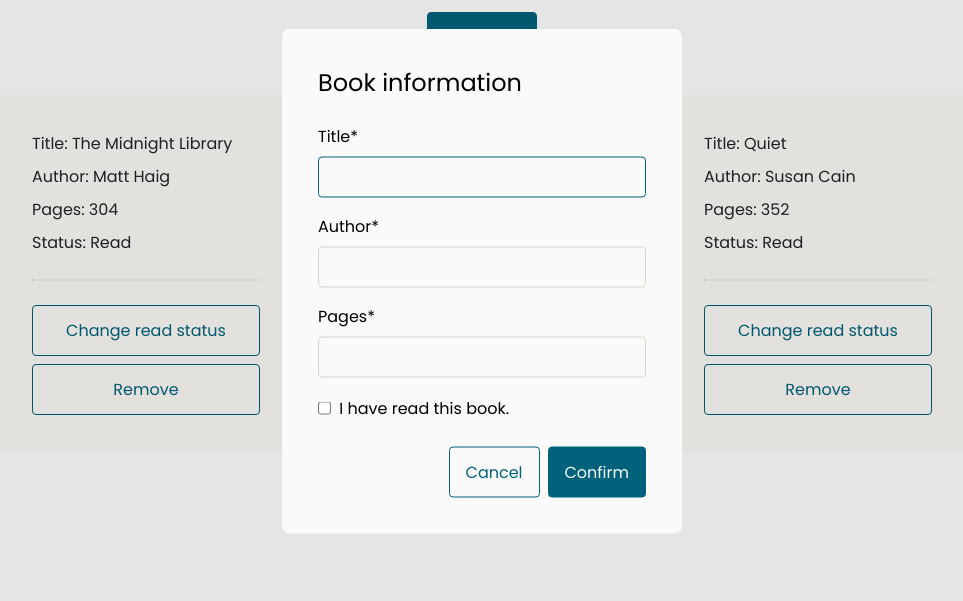
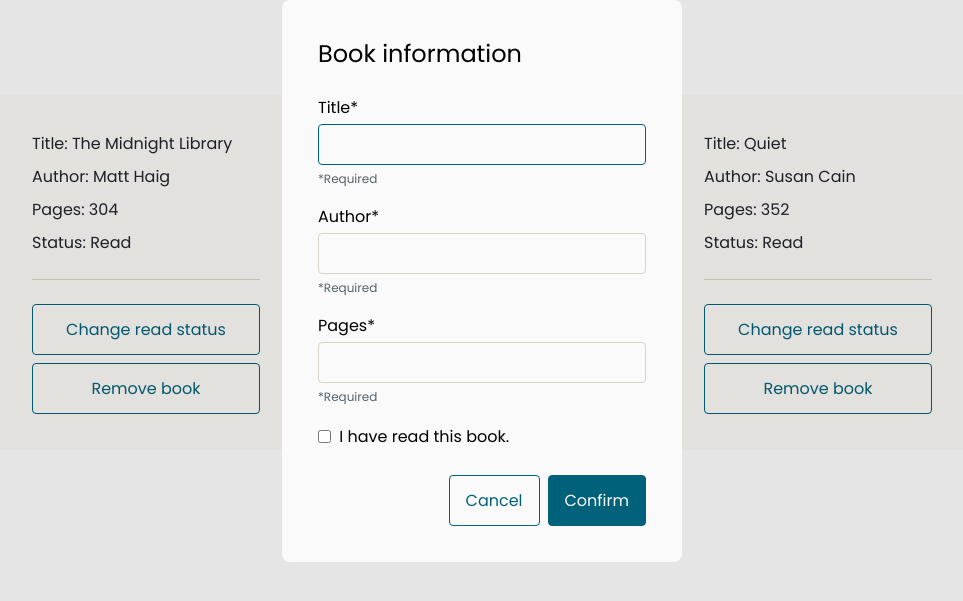
Before and after one commit to erin-yl/javascript-exercises, a plain HTML site: page library/index.html in a window 1280 px wide. Both pictures are taken after a click on the button "Add book". Shown: the part 119-720 px from the top of the page, without its empty margins (158-1121 px from the left). Drawn offline with Linux system fonts and the light colour scheme.

Commit message:
Add help text in dialog

```diff
--- a/library/index.html
+++ b/library/index.html
@@ -19,16 +19,19 @@
       <div>
         <label for="title">Title*</label>
         <input type="text" id="title" name="title" required>
+        <span class="helpText">*Required</span>
       </div>
 
       <div>
         <label for="author">Author*</label>
         <input type="text" id="author" name="author" required>
+        <span class="helpText">*Required</span>
       </div>
 
       <div>
         <label for="pages">Pages*</label>
         <input type="number" id="pages" name="pages" required>
+        <span class="helpText">*Required</span>
       </div>
 
       <div>
--- a/library/script.js
+++ b/library/script.js
@@ -37,7 +37,7 @@ function addBookToLibrary(title, author, pages, readStatus) {
   bookDiv.classList.add("card");
   changeBtn.textContent = "Change read status";
   changeBtn.classList = "secondaryBtn";
-  removeBtn.textContent = "Remove";
+  removeBtn.textContent = "Remove book";
   removeBtn.classList.add("secondaryBtn");
 
   bookDiv.append(bookTitle, bookAuthor, bookPages, bookStatus, divider, changeBtn, removeBtn);
--- a/library/style.css
+++ b/library/style.css
@@ -54,7 +54,10 @@ p {
 }
 
 hr {
-  border-top: 1px solid #f2eeea;
+  height: 1px;
+  border-width: 0;
+  color: #d9d4c7;
+  background-color: #d9d4c7;
   margin: 16px 0;
 }
 
@@ -73,7 +76,7 @@ hr {
 form input[type=text], form input[type=number] {
   width: 100%;
   padding: 12px;
-  margin: 8px 0 16px 0;
+  margin-top: 4px;
   border: solid 1px #d9d4c7;
   border-radius: 4px;
   background: transparent;
@@ -87,7 +90,14 @@ form input[type=text]:focus, form input[type=number]:focus {
 form input[type=checkbox] {
   margin: 8px 4px 8px 0;
   vertical-align: -1px;
-  accent-color: #0085a3;
+  accent-color: #00627a;
+}
+
+.helpText {
+  display: inline-block;
+  font-size: 12px;
+  color: #56626a;
+  margin-bottom: 16px;
 }
 
 .dialogBtn {
```
